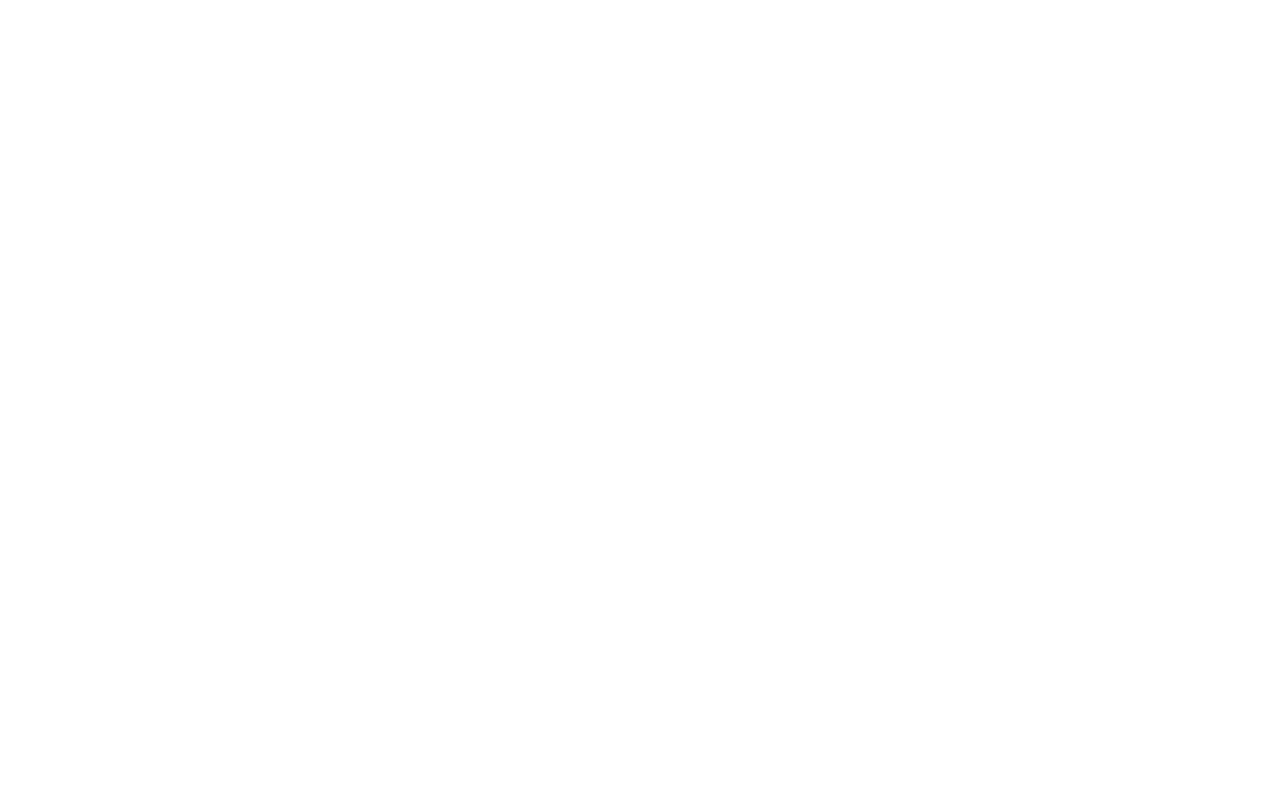
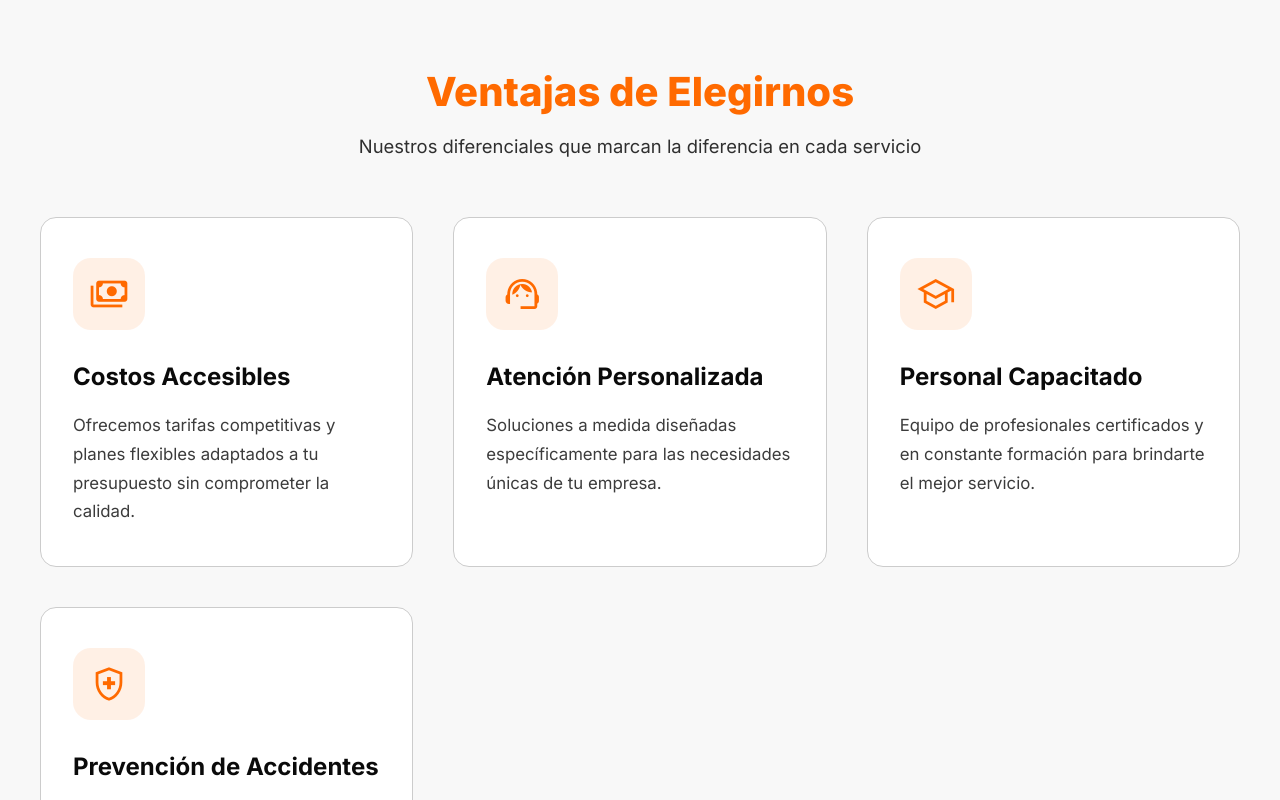
Before and after one commit to MarcoLc94/LosReyesGruas, a React (Vite) app: page /home in a window 1280 px wide. Shown: the part 840-1640 px from the top of the page. Before the commit the page ends 828 px from the top, so only its background shows below. Built offline with nearby package versions, Linux system fonts and the light colour scheme.

Commit message:
new changes

```diff
--- /dev/null
+++ b/src/components/benefits/Benefits.css
@@ -0,0 +1,145 @@
+.benefits-section {
+  padding: 5rem 1.5rem;
+  background-color: var(--color-background);
+  color: var(--color-text);
+}
+
+.benefits-container {
+  max-width: 1200px;
+  margin: 0 auto;
+}
+
+.benefits-title {
+  font-size: 2.5rem;
+  font-weight: 800;
+  color: var(--color-primary);
+  text-align: center;
+  margin-bottom: 1rem;
+  line-height: 1.2;
+}
+
+.benefits-subtitle {
+  font-size: 1.15rem;
+  text-align: center;
+  color: var(--color-text);
+  max-width: 700px;
+  margin: 0 auto 3.5rem;
+  opacity: 0.9;
+  line-height: 1.6;
+}
+
+.benefits-grid {
+  display: grid;
+  grid-template-columns: repeat(auto-fit, minmax(280px, 1fr));
+  gap: 2.5rem;
+}
+
+.benefit-card {
+  background: var(--color-card-background);
+  border-radius: 16px;
+  padding: 2.5rem 2rem;
+  transition: all 0.4s cubic-bezier(0.175, 0.885, 0.32, 1.1);
+  border: 1px solid var(--color-border);
+  position: relative;
+  overflow: hidden;
+}
+
+.benefit-card:hover {
+  transform: translateY(-8px);
+  box-shadow: 0 12px 24px rgba(var(--color-surface-rgb), 0.1);
+  border-color: var(--color-primary);
+}
+
+.benefit-card::before {
+  content: "";
+  position: absolute;
+  top: 0;
+  left: 0;
+  width: 100%;
+  height: 4px;
+  background: var(--color-primary);
+  opacity: 0;
+  transition: opacity 0.3s ease;
+}
+
+.benefit-card:hover::before {
+  opacity: 1;
+}
+
+.benefit-icon-container {
+  width: 72px;
+  height: 72px;
+  border-radius: 18px;
+  background: var(--color-primary-bg);
+  display: flex;
+  align-items: center;
+  justify-content: center;
+  margin-bottom: 2rem;
+  transition: transform 0.3s ease, background 0.3s ease;
+}
+
+.benefit-card:hover .benefit-icon-container {
+  transform: scale(1.08);
+  background: rgba(var(--color-surface-rgb), 0.05);
+}
+
+.benefit-icon {
+  font-size: 2.5rem;
+  color: var(--color-primary);
+  transition: transform 0.3s ease;
+}
+
+.benefit-card:hover .benefit-icon {
+  transform: rotate(-5deg);
+}
+
+.benefit-title {
+  font-size: 1.5rem;
+  font-weight: 700;
+  color: var(--color-heading);
+  margin-bottom: 1.25rem;
+  position: relative;
+}
+
+.benefit-description {
+  font-size: 1.05rem;
+  line-height: 1.7;
+  color: var(--color-text);
+  opacity: 0.85;
+}
+
+/* Responsive Design */
+@media (max-width: 768px) {
+  .benefits-section {
+    padding: 3.5rem 1rem;
+  }
+
+  .benefits-title {
+    font-size: 2rem;
+  }
+
+  .benefits-subtitle {
+    font-size: 1rem;
+    margin-bottom: 2.5rem;
+  }
+
+  .benefits-grid {
+    gap: 1.5rem;
+  }
+
+  .benefit-card {
+    padding: 2rem 1.5rem;
+  }
+
+  .benefit-icon-container {
+    width: 60px;
+    height: 60px;
+    margin-bottom: 1.5rem;
+  }
+}
+
+@media (max-width: 480px) {
+  .benefits-grid {
+    grid-template-columns: 1fr;
+  }
+}
--- /dev/null
+++ b/src/components/benefits/Benefits.tsx
@@ -0,0 +1,57 @@
+import "./Benefits.css";
+
+const Benefits = () => {
+  const benefits = [
+    {
+      icon: "payments",
+      title: "Costos Accesibles",
+      description:
+        "Ofrecemos tarifas competitivas y planes flexibles adaptados a tu presupuesto sin comprometer la calidad.",
+    },
+    {
+      icon: "support_agent",
+      title: "Atención Personalizada",
+      description:
+        "Soluciones a medida diseñadas específicamente para las necesidades únicas de tu empresa.",
+    },
+    {
+      icon: "school",
+      title: "Personal Capacitado",
+      description:
+        "Equipo de profesionales certificados y en constante formación para brindarte el mejor servicio.",
+    },
+    {
+      icon: "health_and_safety",
+      title: "Prevención de Accidentes",
+      description:
+        "Implementamos protocolos de seguridad avanzados para proteger a tu equipo y operaciones.",
+    },
+  ];
+
+  return (
+    <section className="benefits-section">
+      <div className="benefits-container">
+        <h2 className="benefits-title">Ventajas de Elegirnos</h2>
+        <p className="benefits-subtitle">
+          Nuestros diferenciales que marcan la diferencia en cada servicio
+        </p>
+
+        <div className="benefits-grid">
+          {benefits.map((benefit, index) => (
+            <div key={index} className="benefit-card">
+              <div className="benefit-icon-container">
+                <span className="material-symbols-outlined benefit-icon">
+                  {benefit.icon}
+                </span>
+              </div>
+              <h3 className="benefit-title">{benefit.title}</h3>
+              <p className="benefit-description">{benefit.description}</p>
+            </div>
+          ))}
+        </div>
+      </div>
+    </section>
+  );
+};
+
+export default Benefits;
--- a/src/components/nvabar/Navbar.css
+++ b/src/components/nvabar/Navbar.css
@@ -64,10 +64,10 @@
   top: 50%;
   left: 50%;
   transform: translate(-50%, -50%);
-  width: 300px; /* Ajusta según el tamaño de tu mancha */
-  height: 400%;
+  width: 330px; /* Aumentado 10% más (300px + 30px) para cubrir mejor el texto */
+  height: 440%; /* Aumentado 10% más (400% + 40%) para mayor cobertura vertical */
   background-image: url("/paint-stain.png");
-  background-size: 60%; /* This makes it 10% bigger than original size */
+  background-size: 66%; /* Aumentado 10% más (60% + 6%) para mayor cobertura */
   background-repeat: no-repeat;
   background-position: center;
   z-index: -1;
--- a/src/pages/home/Home.tsx
+++ b/src/pages/home/Home.tsx
@@ -1,5 +1,6 @@
 import { useRef } from "react";
 import "./Home.css";
+import Benefits from "../../components/benefits/Benefits";
 
 const Home = () => {
   const sectionRef = useRef<HTMLDivElement>(null);
@@ -11,6 +12,7 @@ const Home = () => {
   };
 
   return (
+    <>
       <section className="home-section" ref={sectionRef}>
         <div className="background-overlay"></div>
 
@@ -23,8 +25,8 @@ const Home = () => {
             </h1>
 
             <p className="home-description">
-            SOMOS UNA EMPRESA REGIOMONTANA CON MÁS DE 15 AÑOS DE EXPERIENCIA EN
-            LA MANIOBRA DE MAQUINARIA INDUSTRIAL
+              SOMOS UNA EMPRESA REGIOMONTANA CON MÁS DE 15 AÑOS DE EXPERIENCIA
+              EN LA MANIOBRA DE MAQUINARIA INDUSTRIAL
             </p>
 
             <div className="home-buttons">
@@ -41,6 +43,11 @@ const Home = () => {
           </div>
         </div>
       </section>
+
+      <section>
+        <Benefits />
+      </section>
+    </>
   );
 };
 
```
Lines whose indentation alone changed are shown as unchanged.
